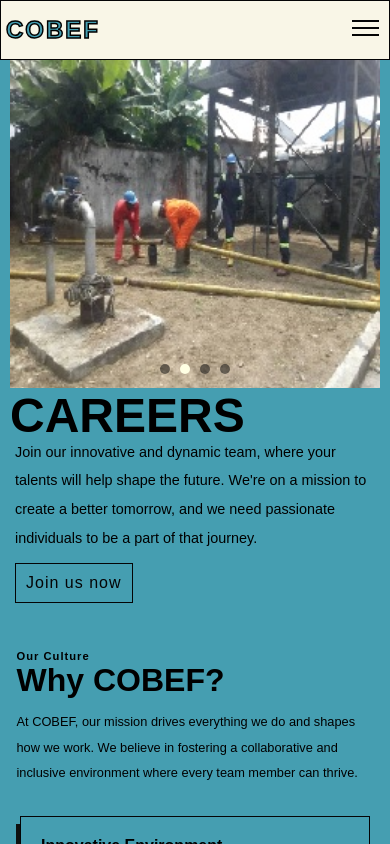
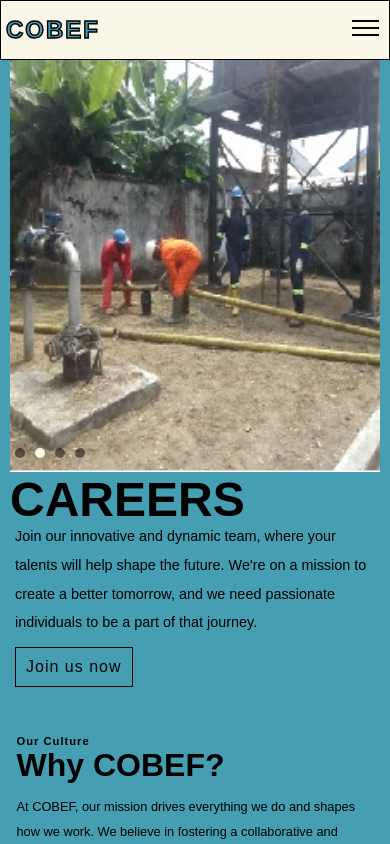
Before and after one commit to utibeinyangetuk/cobef, a Vue app: page /careers in a window 390 px wide. Built offline with nearby package versions, Linux system fonts and the light colour scheme; a web font is replaced by a local one.

Commit message:
size adjustment

```diff
--- a/src/components/ImageCarousel.vue
+++ b/src/components/ImageCarousel.vue
@@ -75,7 +75,7 @@ onUnmounted(() => {
 
 .carousel-item img {
 	width: 100%;
-	height: 150vh;
+	height: 100;
 	object-fit: cover;
 }
 
@@ -83,13 +83,13 @@ onUnmounted(() => {
 	position: absolute;
 	bottom: 10px;
 	width: 100%;
-	text-align: center;
+	text-align: left;
 }
 
 .indicator {
 	display: inline-block;
-	width: 6px;
-	height: 6px;
+	width: 15px;
+	height: 15px;
 	margin: 0 5px;
 	background-color: rgba(0, 0, 0, 0.5);
 	border-radius: 50%;
@@ -97,14 +97,14 @@ onUnmounted(() => {
 }
 
 .indicator.active {
-	background-color: #ffffe3;
+	background-color: var(--background1);
 }
 @media only screen and (max-width:768px){
 	.carousel{
-		height: 40vh;
+		height: 50vh;
 	}
 	.carousel-item img{
-		height: 40vh;
+		height: 50vh;
 	}
 	.indicator{
 		height:10px;
@@ -113,10 +113,10 @@ onUnmounted(() => {
 }
 @media only screen and (min-width:769px)and (max-width:1160px){
 	.carousel{
-		height:50vh;
+		height:60vh;
 	}
 	.carousel-item img{
-		height: 50vh;
+		height: 60vh;
 		object-fit: cover;
 	}
 	.indicator{
```
